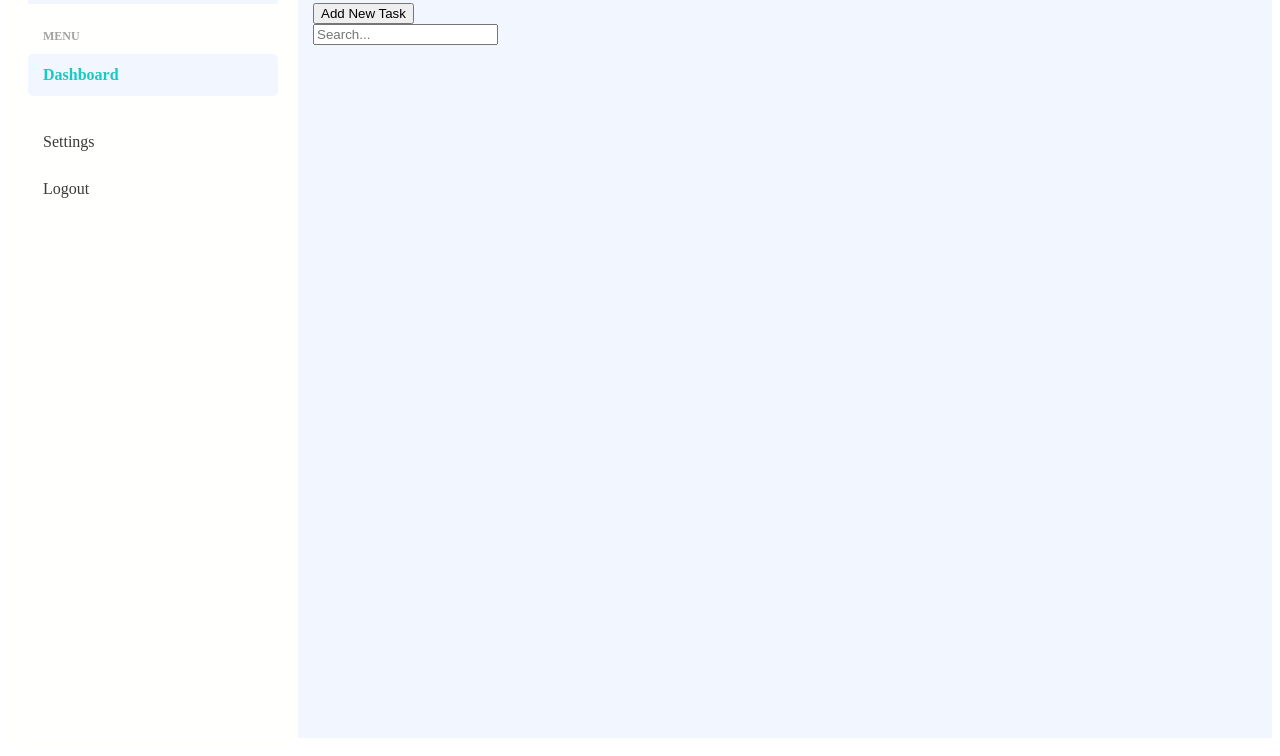
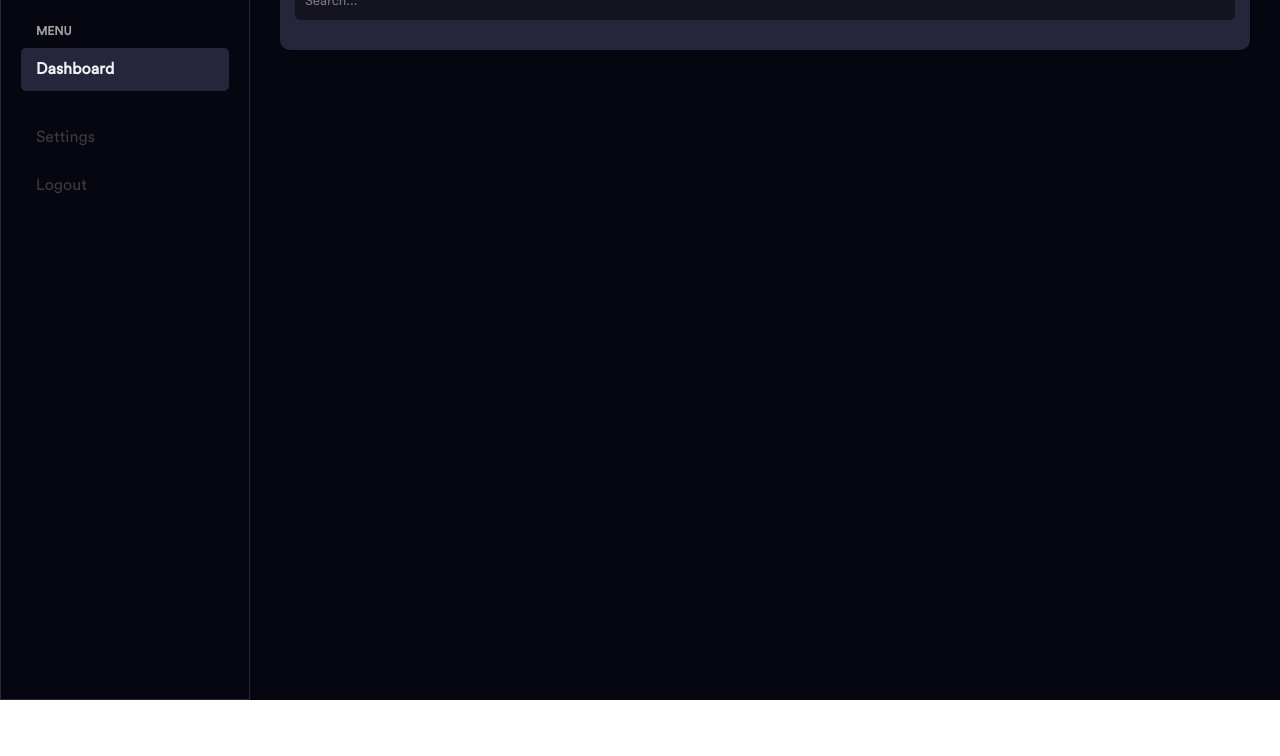
Before and after one commit to MarkLawrenceArtistry/task-manager, a website with bundled scripts: page public/index.html in a window 1280 px wide. Shown: the part 100-856 px from the top of the page. After the commit the page ends 800 px from the top, so only its background shows below. Built offline with nearby package versions, Linux system fonts and the light colour scheme; files whose address does not match are found by name.

Commit message:
Added major styles in the app, added Circular font family

```diff
--- a/public/style.css
+++ b/public/style.css
@@ -1,15 +1,54 @@
+
+
+/*    TEMPLATE    */
+
+/*    GLOBAL STYLES    */
+* {
+    padding: 0;
+    margin: 0;
+    box-sizing: border-box;
+    font-family: var(--primary-font);
+}
+
+@font-face {
+    font-family: 'Circular';
+    src: url('assets/CircularStd-Book.otf') format('opentype');
+}
+
+
+/*    ROOT    */
+:root {
+    --primary-clr: #060610;
+    --secondary-clr: #f1f1f5;
+    --tertiary-clr: #6142fe;
+    --gray-clr: #141420;
+    --light-gray-clr: #25263b;
+    --light-tertiary-clr: #9481fb;
+    --lighter-tertiary-clr: #d4cdfa;
+
+    --primary-font: 'Circular';
+}
+
+
+
+/*    PRIMARY DIVS    */
 .app-container {
     display: flex;
 }
 
+
+
+/*    PRIMARY DIVS - SIDEBAR    */
 .sidebar {
     width: 250px;
-    background-color: #fffffe;
+    background-color: var(--primary-clr);
+    color: var(--secondary-clr);
     overflow-y: auto;
     height: 100vh;
     padding: 20px;
     display: flex;
     flex-direction: column;
+    border: 1px solid var(--light-gray-clr);
 }
 
 .sidebar-header {
@@ -18,7 +57,6 @@
     justify-content: center;
     padding: 20px;
     margin-bottom: 25px;
-    background-color: #f2f6ff;
 }
 
 .sidebar-logo {
@@ -61,19 +99,51 @@
 }
 
 .sidebar-nav .nav-link.active {
-    background-color: #f2f6ff;
-    color: #17cac4;
+    background-color: var(--light-gray-clr);
+    color: var(--secondary-clr);
     font-weight: 600;
 }
 
+
+
+/*    PRIMARY DIVS - MAIN CONTENT    */
 .main-content {
     flex-grow: 1;
-    background-color: #f2f6ff;
+    background-color: var(--primary-clr);
     height: 100vh;
     overflow-y: auto;
     padding: 15px;
+    color: var(--secondary-clr);
 }
 
+.main-header {
+    display: flex;
+    justify-content: space-between;
+}
+
+.content-card {
+    background-color: var(--light-gray-clr);
+    padding: 15px;
+    margin: 15px;
+    border-radius: 10px;
+}
+
+.search-bar {
+    margin-bottom: 15px;
+}
+
+.search-bar input {
+    padding: 10px;
+    width: 100%;
+    border-radius: 5px;
+    border: none;
+    background-color: var(--gray-clr);
+    color: var(--secondary-clr);
+}
+
+
+
+/*    MODAL STYLES    */
 .modal {
     display: none;
     position: fixed;
@@ -88,13 +158,29 @@
 }
 
 .modal-content {
-    background-color: #fff;
+    background-color: var(--light-gray-clr);
+    color: var(--secondary-clr);
     z-index: 999;
     padding: 25px;
     border-radius: 8px;
     width: 90%;
     max-width: 500px;
     position: relative;
+}
+
+
+
+/*    BUTTON STYLES    */
+button {
+    padding: 10px 15px;
+    border: none;
+    border-radius: 5px;
+}
+
+.btn {
+    font-size: 11px;
+    padding: 5px 15px;
+    border-radius: 100px;
 }
 
 .close-btn {
@@ -110,3 +196,19 @@
 .close-btn:hover {
     color: #333;
 }
+
+
+
+/*    TABLE STYLES    */
+table {
+    border-collapse: collapse;
+    width: 100%;
+    border-radius: 15px;
+    background-color: var(--gray-clr);
+}
+
+th, td {
+    padding: 15px;
+    text-align: left;
+    border-bottom: 1px solid var(--light-gray-clr);
+}
```
Also changed, not shown: public/assets/CircularStd-Book.otf (added).
